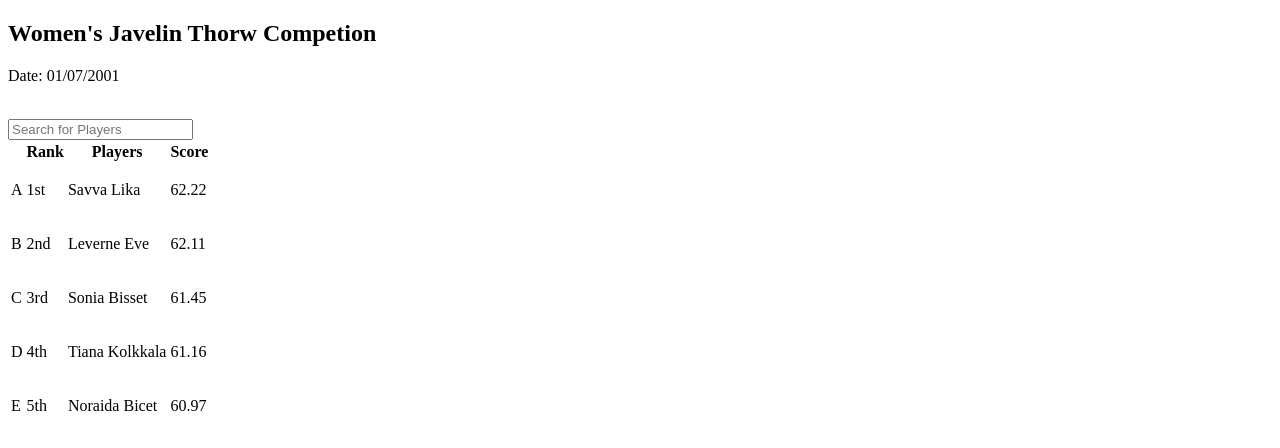
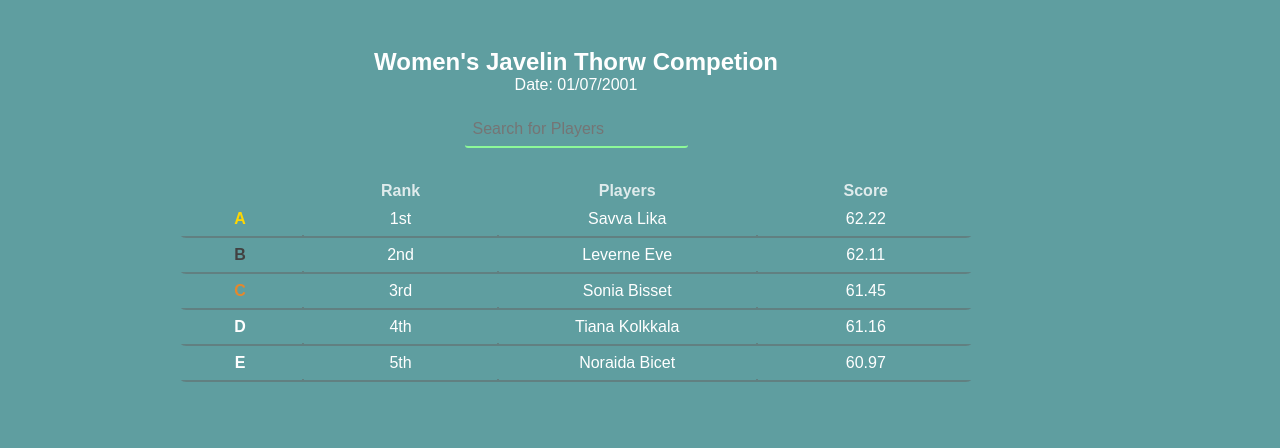
Before and after one commit to FuegoCrew/scoreboard1, a plain HTML site: page index.html in a window 1280 px wide. Shown: the top 448 px of the page. Drawn offline with Linux system fonts and the light colour scheme.

Commit message:
Update index.html

```diff
--- a/index.html
+++ b/index.html
@@ -6,7 +6,7 @@
     <meta http-equiv="X-UA-Compatible" content="IE=edge">
     <meta name="viewport" content="width=device-width, initial-scale=1.0">
     <title>Javelin Thorw Contest ScoreBoard</title>
-    <link rel="stylesheet" href="Scoreboard.css">
+    <link rel="stylesheet" href="index.css">
 </head>
 
 <body>
```
